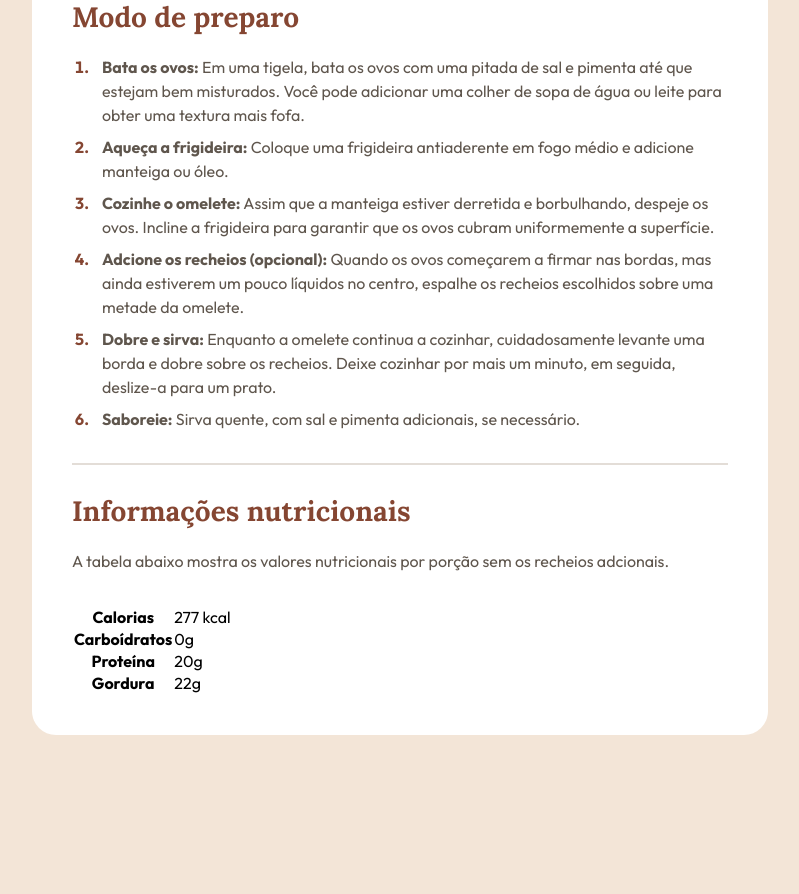
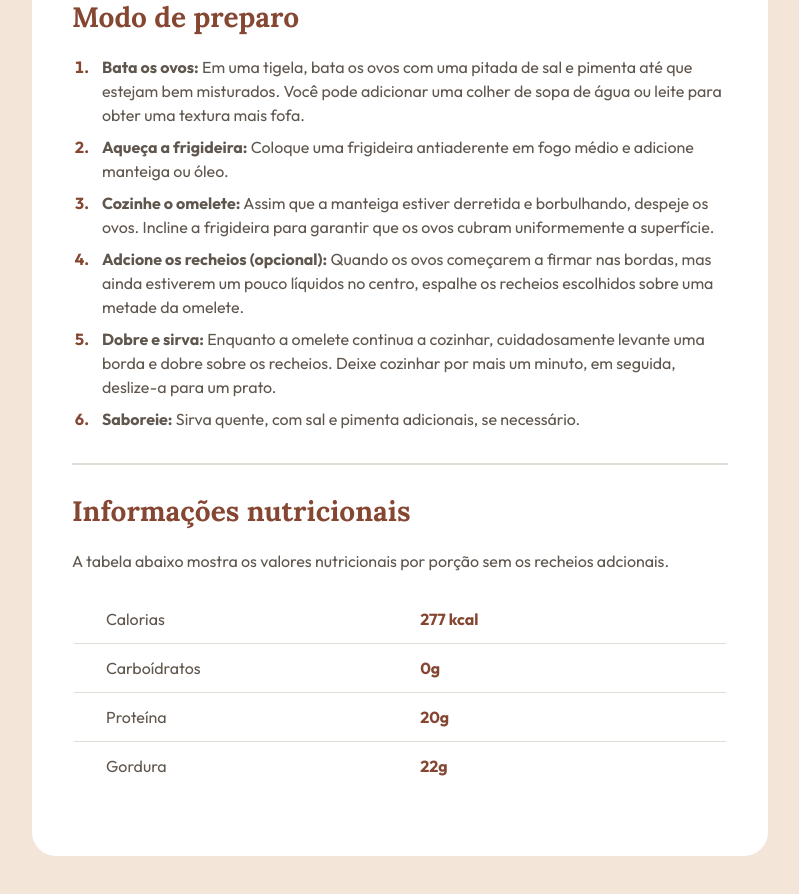
Before and after one commit to RafaelaHengles11TIA/Receita, a plain HTML site: page index.html in a window 1280 px wide. Shown: the part 809-1703 px from the top of the page, without its empty margins (240-1039 px from the left). Before the commit the page ends 1608 px from the top, so only its background shows below. Drawn offline with Linux system fonts and the light colour scheme.

Commit message:
finalização do projeto

```diff
--- a/style.css
+++ b/style.css
@@ -2,6 +2,7 @@
     margin: 0;
     padding: 0;
     box-sizing: border-box;
+    -webkit-font-smoothig: antialiased;
 }
 
 body {
@@ -100,3 +101,50 @@ hr {
     color: #854632;
     font-weight: 700;
 }
+
+.informacoes {
+    margin-bottom: 24px;
+}
+
+table {
+    width: 100%;
+}
+
+th, td {
+    border-bottom: 1px solid #e3ddd7;
+    width: 100%;
+
+}
+tr {
+    display: flex;
+}
+
+th {
+    text-align: left;
+    padding-left: 32px;
+    font-weight: 400;
+    color: #5f564d;
+    line-height: 150%;
+}
+
+td {
+    padding-left: 16px;
+    font-weight: 700;
+    color: #854632;
+    line-height: 150%;
+}
+
+tr + tr th,
+tr + tr td {
+   padding-block: 12px;
+}
+
+tr:nth-of-type(1) th,
+tr:nth-of-type(1) td {
+    padding-bottom: 12px;
+}
+
+tr:nth-of-type(4) th,
+tr:nth-of-type(4) td {
+    border: none;
+}
```
